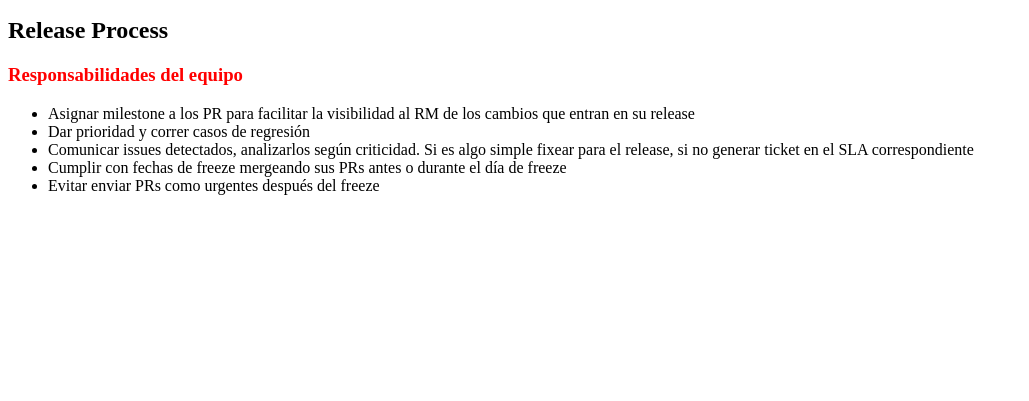
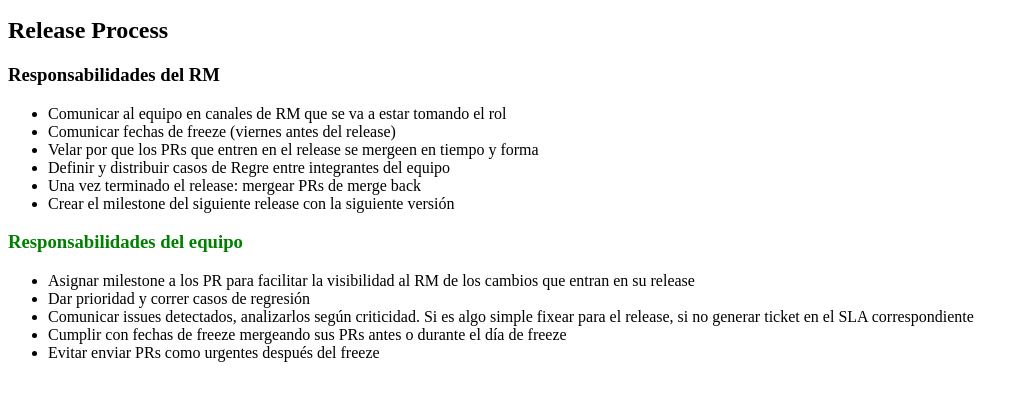
Before and after one commit to CamiloBernal38/RepoWorkshop1, a plain HTML site: page index.html in a window 1280 px wide. Shown: the part 153-554 px from the top of the page, without its empty margins (0-1029 px from the left). Drawn offline with Linux system fonts and the light colour scheme.

Commit message:
Update index.html

```diff
--- a/index.html
+++ b/index.html
@@ -2,7 +2,17 @@
 <body>
 <img src="https://www.valoraanalitik.com/wp-content/uploads/2020/08/MercadoLibre.jpg" width="204" height="142">
 <h2>Release Process</h2>
-<h3 style="color:red;"">Responsabilidades del equipo</h3>
+
+<h3>Responsabilidades del RM</h3>
+<ul>
+  <li>Comunicar al equipo en canales de RM que se va a estar tomando el rol</li>
+  <li>Comunicar fechas de freeze (viernes antes del release)</li>
+  <li>Velar por que los PRs que entren en el release se mergeen en tiempo y forma  </li>
+  <li>Definir y distribuir casos de Regre entre integrantes del equipo</li>
+  <li>Una vez terminado el release:  mergear PRs de merge back</li>
+  <li>Crear el milestone del siguiente release con la siguiente versión</li>
+</ul>
+<h3 style="color:green;"">Responsabilidades del equipo</h3>
 <ul>
     <li>Asignar milestone a los PR para facilitar la visibilidad al RM de los cambios que entran en su release</li>
     <li>Dar prioridad y correr casos de regresión</li>
```
